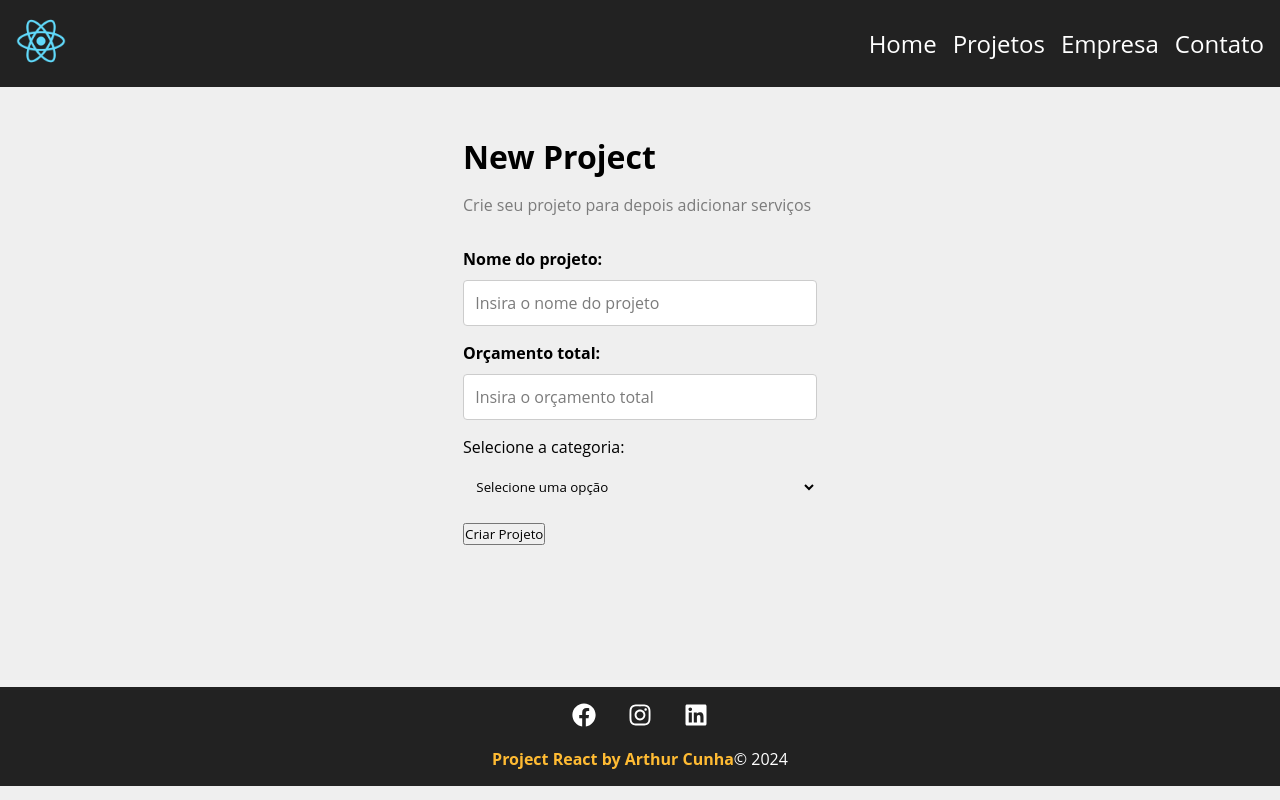
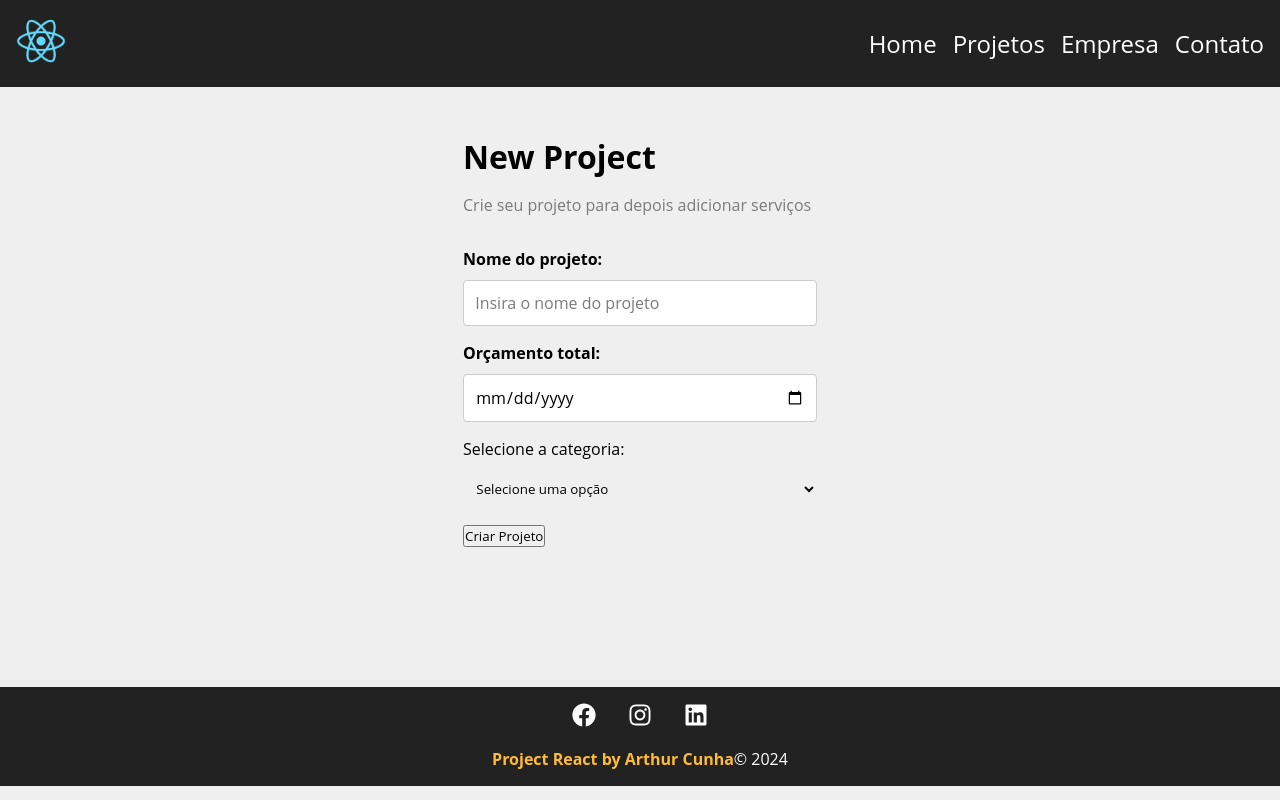
Before and after one commit to ArthurCunha-Dev/costs, a React (Create React App) app: page /newproject in a window 1280 px wide. Built offline with nearby package versions, Linux system fonts and the light colour scheme; data requests are answered from the project's data file.

Commit message:
Revert "ajuste atributo de orçamento"
This reverts commit 9e5391c5a920d333cc5664c82192a7da2a580c38.

```diff
--- a/src/components/project/ProjectForm.js
+++ b/src/components/project/ProjectForm.js
@@ -53,7 +53,7 @@ function ProjectForm({ handleSubmit, btnText, projectData }) {
             />
             <div>
                 <Input
-                    type="number"
+                    type="date"
                     text="Orçamento total"
                     name="budget"
                     placeholder="Insira o orçamento total"
```
